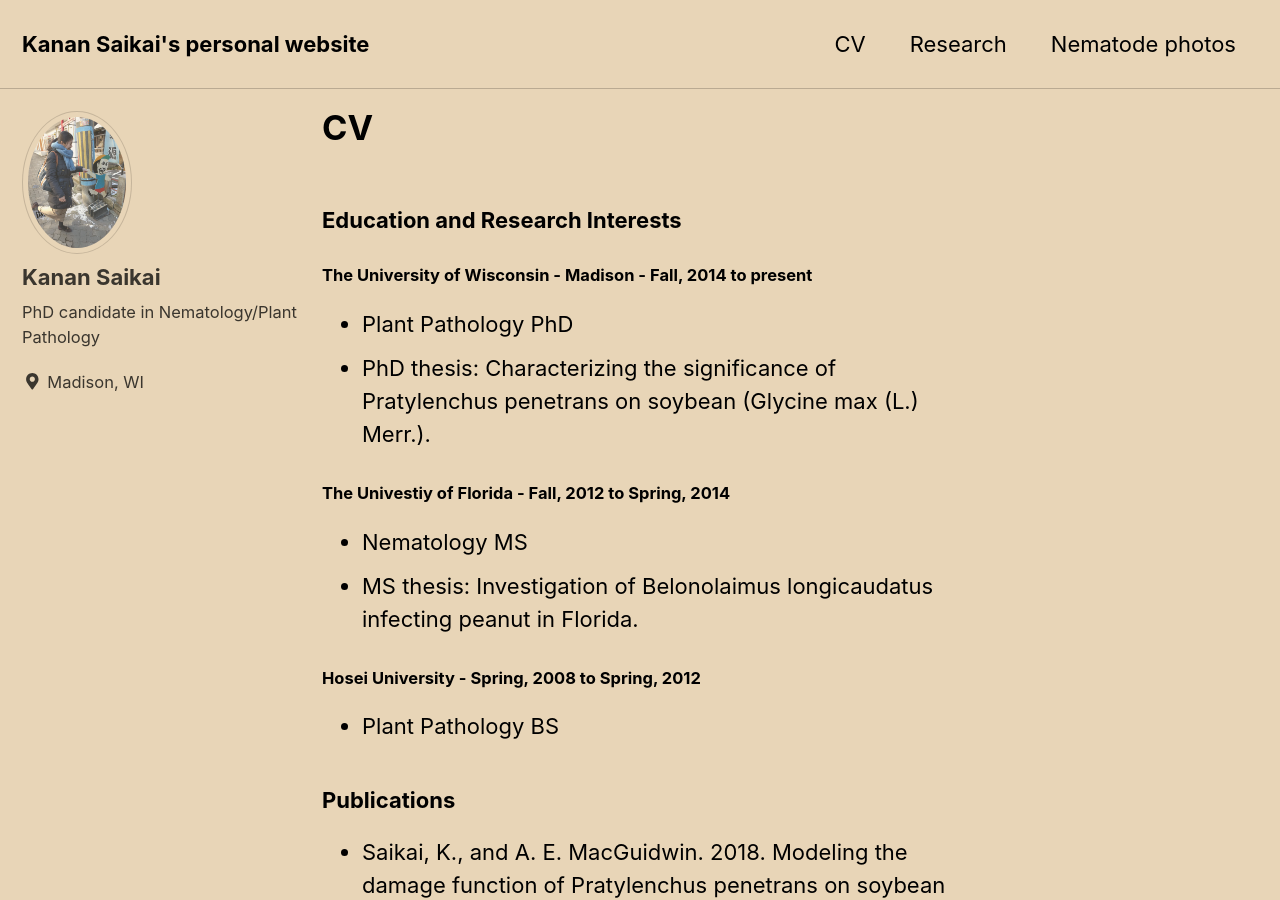
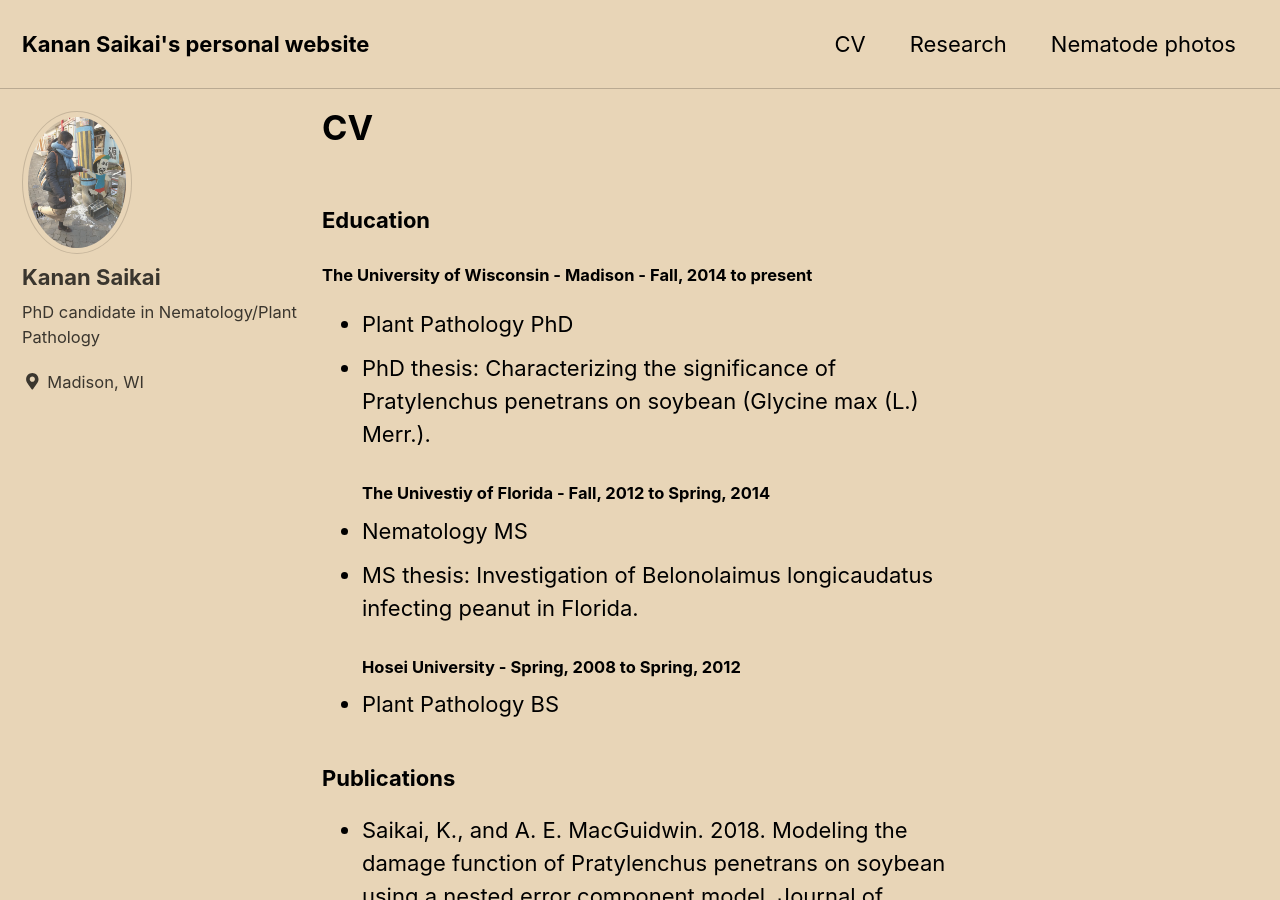
Before and after one commit to ksaikai/ksaikai.github.io, a Jekyll site: the page built from _pages/cv.md, in a window 1280 px wide and 900 px high. Built offline with Jekyll 4.4.1, drawn with Linux system fonts in a browser that asks for light colours; cached includes are drawn as plain includes; nearby versions of some CDN libraries.

Commit message:
Update cv.md

```diff
--- a/_pages/cv.md
+++ b/_pages/cv.md
@@ -3,15 +3,13 @@ title: CV
 permalink: /cv/
 ---
 
-### Education and Research Interests
+### Education
 #### The University of Wisconsin - Madison - Fall, 2014 to present
 * Plant Pathology PhD
 * PhD thesis: Characterizing the significance of Pratylenchus penetrans on soybean (Glycine max (L.) Merr.).
-
 #### The Univestiy of Florida - Fall, 2012 to Spring, 2014
 * Nematology MS
 * MS thesis: Investigation of Belonolaimus longicaudatus infecting peanut in Florida.
-
 #### Hosei University - Spring, 2008 to Spring, 2012
 * Plant Pathology BS
 
```
